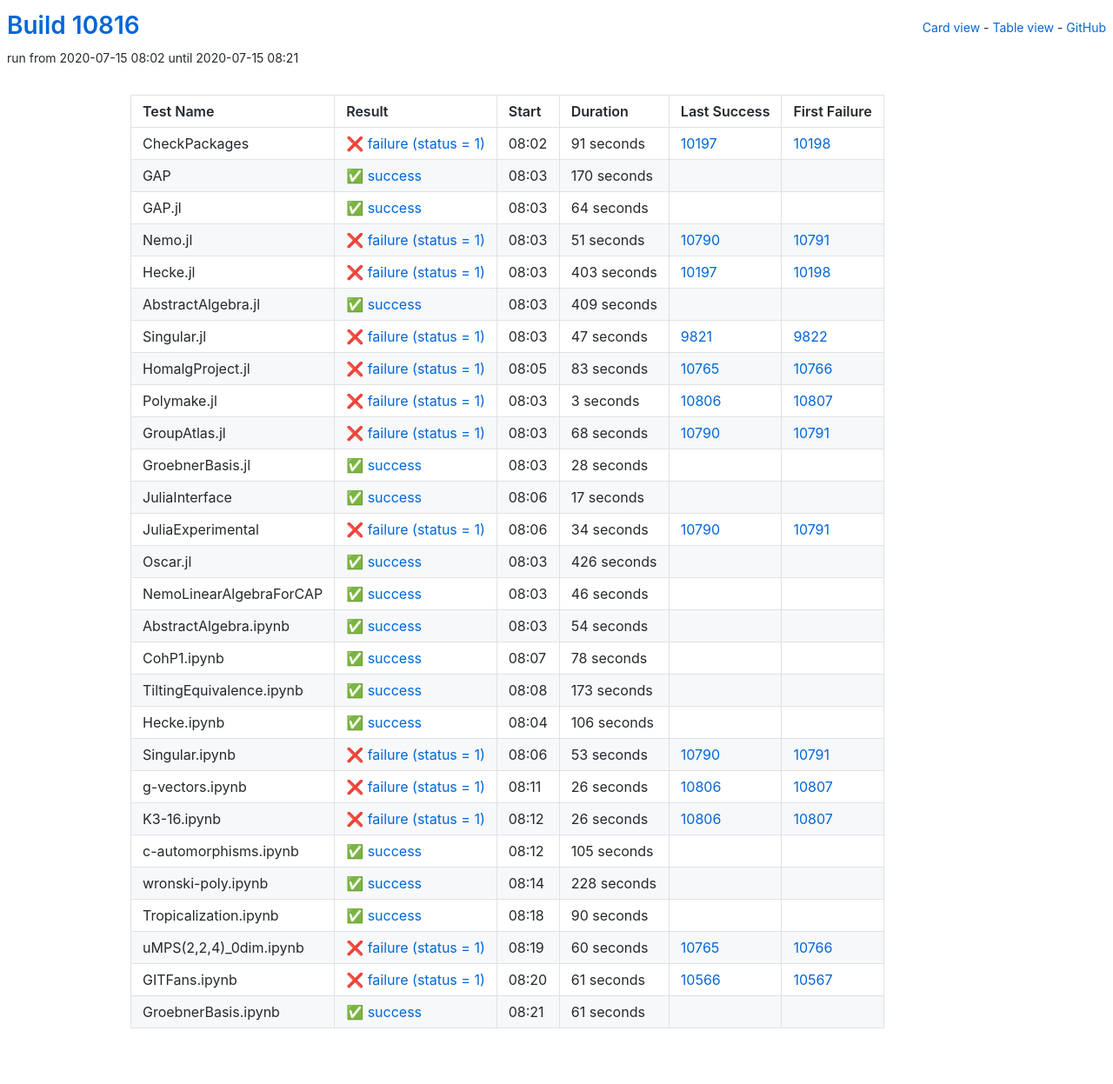
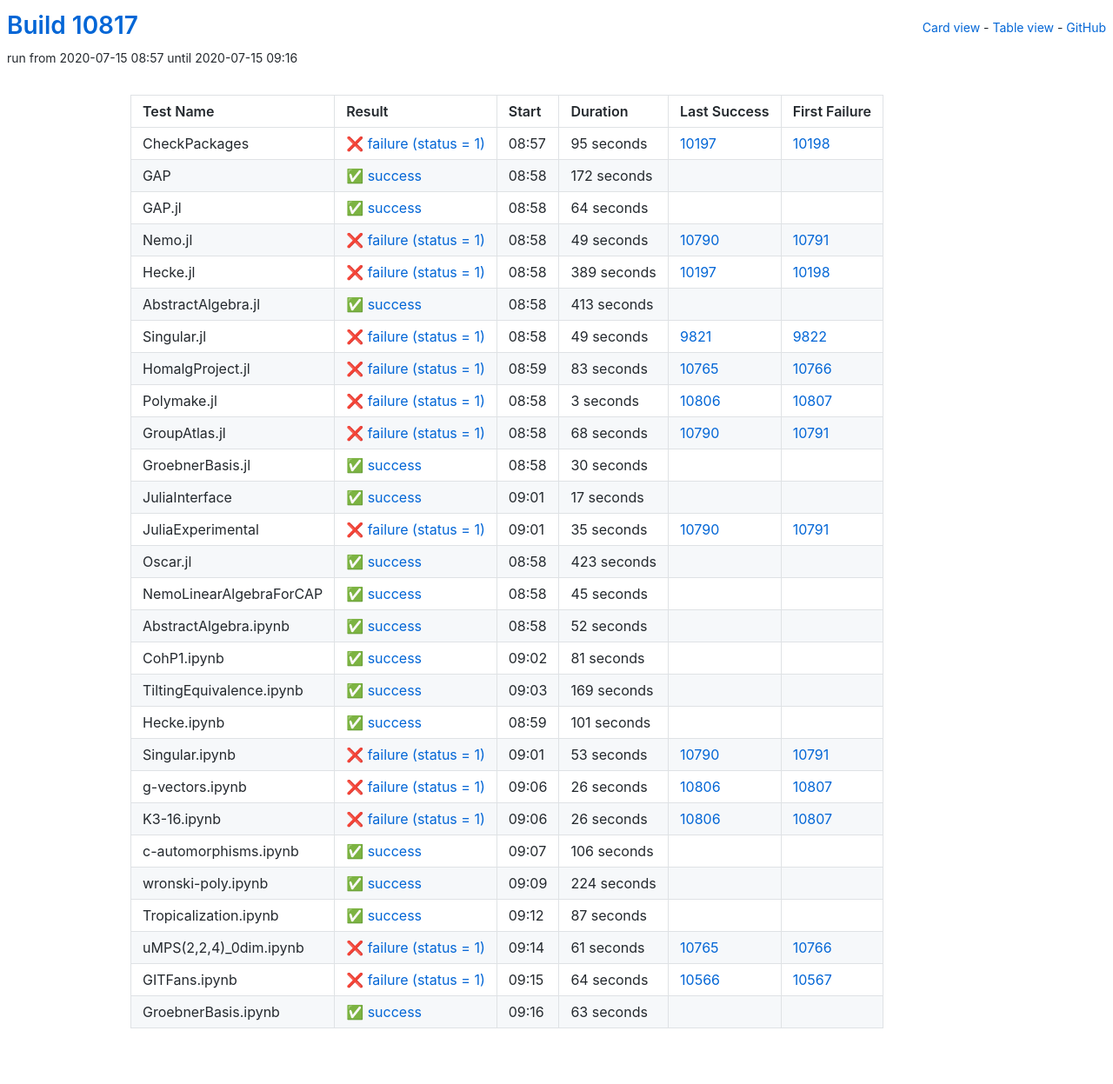
Before and after one commit to oscar-system/oscar-ci-status, a Jekyll site: the page built from table.html, in a window 1280 px wide. Shown: the whole page at 87% size. Built offline with Jekyll 4.4.1, drawn with Linux system fonts in a browser that asks for light colours.

Commit message:
Build #10817

```diff
--- a/_data/ci.yml
+++ b/_data/ci.yml
@@ -1,6 +1,6 @@
 ---
-build: 10816
-build_url: https://oscarci.mathematik.uni-kl.de/job/oscar/10816/
+build: 10817
+build_url: https://oscarci.mathematik.uni-kl.de/job/oscar/10817/
 job: oscar
 organization: oscar-system
 repo: oscar-ci-status
@@ -8,32 +8,32 @@
 tests:
 - name: CheckPackages
   id: checkpackages
-  log: https://oscarci.mathematik.uni-kl.de/job/oscar/10816/artifact/logs/build-10816/CheckPackages.log
-  start: 2020-07-15 08:02
+  log: https://oscarci.mathematik.uni-kl.de/job/oscar/10817/artifact/logs/build-10817/CheckPackages.log
+  start: 2020-07-15 08:57
   success: false
   exitcode: 1
   status: failure
-  duration: 91
+  duration: 95
   last_success: 10197
   last_success_url: https://oscarci.mathematik.uni-kl.de/job/oscar/10197/
   first_failure: 10198
   first_failure_url: https://oscarci.mathematik.uni-kl.de/job/oscar/10198/
 - name: GAP
   id: gap
-  log: https://oscarci.mathematik.uni-kl.de/job/oscar/10816/artifact/logs/build-10816/GAP.log
-  start: 2020-07-15 08:03
+  log: https://oscarci.mathematik.uni-kl.de/job/oscar/10817/artifact/logs/build-10817/GAP.log
+  start: 2020-07-15 08:58
   success: true
   exitcode: 0
   status: success
-  duration: 170
+  duration: 172
   last_success: false
   last_success_url:
   first_failure: false
   first_failure_url:
 - name: GAP.jl
   id: gap-jl
-  log: https://oscarci.mathematik.uni-kl.de/job/oscar/10816/artifact/logs/build-10816/GAP.jl.log
-  start: 2020-07-15 08:03
+  log: https://oscarci.mathematik.uni-kl.de/job/oscar/10817/artifact/logs/build-10817/GAP.jl.log
+  start: 2020-07-15 08:58
   success: true
   exitcode: 0
   status: success
@@ -44,56 +44,56 @@
   first_failure_url:
 - name: Nemo.jl
   id: nemo-jl
-  log: https://oscarci.mathematik.uni-kl.de/job/oscar/10816/artifact/logs/build-10816/Nemo.jl.log
-  start: 2020-07-15 08:03
+  log: https://oscarci.mathematik.uni-kl.de/job/oscar/10817/artifact/logs/build-10817/Nemo.jl.log
+  start: 2020-07-15 08:58
   success: false
   exitcode: 1
   status: failure
-  duration: 51
+  duration: 49
   last_success: 10790
   last_success_url: https://oscarci.mathematik.uni-kl.de/job/oscar/10790/
   first_failure: 10791
   first_failure_url: https://oscarci.mathematik.uni-kl.de/job/oscar/10791/
 - name: Hecke.jl
   id: hecke-jl
-  log: https://oscarci.mathematik.uni-kl.de/job/oscar/10816/artifact/logs/build-10816/Hecke.jl.log
-  start: 2020-07-15 08:03
+  log: https://oscarci.mathematik.uni-kl.de/job/oscar/10817/artifact/logs/build-10817/Hecke.jl.log
+  start: 2020-07-15 08:58
   success: false
   exitcode: 1
   status: failure
-  duration: 403
+  duration: 389
   last_success: 10197
   last_success_url: https://oscarci.mathematik.uni-kl.de/job/oscar/10197/
   first_failure: 10198
   first_failure_url: https://oscarci.mathematik.uni-kl.de/job/oscar/10198/
 - name: AbstractAlgebra.jl
   id: abstractalgebra-jl
-  log: https://oscarci.mathematik.uni-kl.de/job/oscar/10816/artifact/logs/build-10816/AbstractAlgebra.jl.log
-  start: 2020-07-15 08:03
+  log: https://oscarci.mathematik.uni-kl.de/job/oscar/10817/artifact/logs/build-10817/AbstractAlgebra.jl.log
+  start: 2020-07-15 08:58
   success: true
   exitcode: 0
   status: success
-  duration: 409
+  duration: 413
   last_success: false
   last_success_url:
   first_failure: false
   first_failure_url:
 - name: Singular.jl
   id: singular-jl
-  log: https://oscarci.mathematik.uni-kl.de/job/oscar/10816/artifact/logs/build-10816/Singular.jl.log
-  start: 2020-07-15 08:03
+  log: https://oscarci.mathematik.uni-kl.de/job/oscar/10817/artifact/logs/build-10817/Singular.jl.log
+  start: 2020-07-15 08:58
   success: false
   exitcode: 1
   status: failure
-  duration: 47
+  duration: 49
   last_success: 9821
   last_success_url: https://oscarci.mathematik.uni-kl.de/job/oscar/9821/
   first_failure: 9822
   first_failure_url: https://oscarci.mathematik.uni-kl.de/job/oscar/9822/
 - name: HomalgProject.jl
   id: homalgproject-jl
-  log: https://oscarci.mathematik.uni-kl.de/job/oscar/10816/artifact/logs/build-10816/HomalgProject.jl.log
-  start: 2020-07-15 08:05
+  log: https://oscarci.mathematik.uni-kl.de/job/oscar/10817/artifact/logs/build-10817/HomalgProject.jl.log
+  start: 2020-07-15 08:59
   success: false
   exitcode: 1
   status: failure
@@ -104,8 +104,8 @@
   first_failure_url: https://oscarci.mathematik.uni-kl.de/job/oscar/10766/
 - name: Polymake.jl
   id: polymake-jl
-  log: https://oscarci.mathematik.uni-kl.de/job/oscar/10816/artifact/logs/build-10816/Polymake.jl.log
-  start: 2020-07-15 08:03
+  log: https://oscarci.mathematik.uni-kl.de/job/oscar/10817/artifact/logs/build-10817/Polymake.jl.log
+  start: 2020-07-15 08:58
   success: false
   exitcode: 1
   status: failure
@@ -116,8 +116,8 @@
   first_failure_url: https://oscarci.mathematik.uni-kl.de/job/oscar/10807/
 - name: GroupAtlas.jl
   id: groupatlas-jl
-  log: https://oscarci.mathematik.uni-kl.de/job/oscar/10816/artifact/logs/build-10816/GroupAtlas.jl.log
-  start: 2020-07-15 08:03
+  log: https://oscarci.mathematik.uni-kl.de/job/oscar/10817/artifact/logs/build-10817/GroupAtlas.jl.log
+  start: 2020-07-15 08:58
   success: false
   exitcode: 1
   status: failure
@@ -128,20 +128,20 @@
   first_failure_url: https://oscarci.mathematik.uni-kl.de/job/oscar/10791/
 - name: GroebnerBasis.jl
   id: groebnerbasis-jl
-  log: https://oscarci.mathematik.uni-kl.de/job/oscar/10816/artifact/logs/build-10816/GroebnerBasis.jl.log
-  start: 2020-07-15 08:03
+  log: https://oscarci.mathematik.uni-kl.de/job/oscar/10817/artifact/logs/build-10817/GroebnerBasis.jl.log
+  start: 2020-07-15 08:58
   success: true
   exitcode: 0
   status: success
-  duration: 28
+  duration: 30
   last_success: false
   last_success_url:
   first_failure: false
   first_failure_url:
 - name: JuliaInterface
   id: juliainterface
-  log: https://oscarci.mathematik.uni-kl.de/job/oscar/10816/artifact/logs/build-10816/JuliaInterface.log
-  start: 2020-07-15 08:06
+  log: https://oscarci.mathematik.uni-kl.de/job/oscar/10817/artifact/logs/build-10817/JuliaInterface.log
+  start: 2020-07-15 09:01
   success: true
   exitcode: 0
   status: success
@@ -152,92 +152,92 @@
   first_failure_url:
 - name: JuliaExperimental
   id: juliaexperimental
-  log: https://oscarci.mathematik.uni-kl.de/job/oscar/10816/artifact/logs/build-10816/JuliaExperimental.log
-  start: 2020-07-15 08:06
+  log: https://oscarci.mathematik.uni-kl.de/job/oscar/10817/artifact/logs/build-10817/JuliaExperimental.log
+  start: 2020-07-15 09:01
   success: false
   exitcode: 1
   status: failure
-  duration: 34
+  duration: 35
   last_success: 10790
   last_success_url: https://oscarci.mathematik.uni-kl.de/job/oscar/10790/
   first_failure: 10791
   first_failure_url: https://oscarci.mathematik.uni-kl.de/job/oscar/10791/
 - name: Oscar.jl
   id: oscar-jl
-  log: https://oscarci.mathematik.uni-kl.de/job/oscar/10816/artifact/logs/build-10816/Oscar.jl.log
-  start: 2020-07-15 08:03
+  log: https://oscarci.mathematik.uni-kl.de/job/oscar/10817/artifact/logs/build-10817/Oscar.jl.log
+  start: 2020-07-15 08:58
   success: true
   exitcode: 0
   status: success
-  duration: 426
+  duration: 423
   last_success: false
   last_success_url:
   first_failure: false
   first_failure_url:
 - name: NemoLinearAlgebraForCAP
   id: nemolinearalgebraforcap
-  log: https://oscarci.mathematik.uni-kl.de/job/oscar/10816/artifact/logs/build-10816/NemoLinearAlgebraForCAP.log
-  start: 2020-07-15 08:03
+  log: https://oscarci.mathematik.uni-kl.de/job/oscar/10817/artifact/logs/build-10817/NemoLinearAlgebraForCAP.log
+  start: 2020-07-15 08:58
   success: true
   exitcode: 0
   status: success
-  duration: 46
+  duration: 45
   last_success: false
   last_success_url:
   first_failure: false
   first_failure_url:
 - name: AbstractAlgebra.ipynb
   id: abstractalgebra-ipynb
-  log: https://oscarci.mathematik.uni-kl.de/job/oscar/10816/artifact/logs/build-10816/AbstractAlgebra.ipynb.log
-  start: 2020-07-15 08:03
+  log: https://oscarci.mathematik.uni-kl.de/job/oscar/10817/artifact/logs/build-10817/AbstractAlgebra.ipynb.log
+  start: 2020-07-15 08:58
   success: true
   exitcode: 0
   status: success
-  duration: 54
+  duration: 52
   last_success: false
   last_success_url:
   first_failure: false
   first_failure_url:
 - name: CohP1.ipynb
   id: cohp1-ipynb
-  log: https://oscarci.mathematik.uni-kl.de/job/oscar/10816/artifact/logs/build-10816/CohP1.ipynb.log
-  start: 2020-07-15 08:07
+  log: https://oscarci.mathematik.uni-kl.de/job/oscar/10817/artifact/logs/build-10817/CohP1.ipynb.log
+  start: 2020-07-15 09:02
   success: true
   exitcode: 0
   status: success
-  duration: 78
+  duration: 81
   last_success: false
   last_success_url:
   first_failure: false
   first_failure_url:
 - name: TiltingEquivalence.ipynb
   id: tiltingequivalence-ipynb
-  log: https://oscarci.mathematik.uni-kl.de/job/oscar/10816/artifact/logs/build-10816/TiltingEquivalence.ipynb.log
-  start: 2020-07-15 08:08
+  log: https://oscarci.mathematik.uni-kl.de/job/oscar/10817/artifact/logs/build-10817/TiltingEquivalence.ipynb.log
+  start: 2020-07-15 09:03
   success: true
   exitcode: 0
   status: success
-  duration: 173
+  duration: 169
   last_success: false
   last_success_url:
   first_failure: false
   first_failure_url:
 - name: Hecke.ipynb
   id: hecke-ipynb
-  log: https://oscarci.mathematik.uni-kl.de/job/oscar/10816/artifact/logs/build-10816/Hecke.ipynb.log
-  start: 2020-07-15 08:04
+  log: https://oscarci.mathematik.uni-kl.de/job/oscar/10817/artifact/logs/build-10817/Hecke.ipynb.log
+  start: 2020-07-15 08:59
   success: true
   exitcode: 0
   status: success
-  duration: 106
+  duration: 101
   last_success: false
   last_success_url:
   first_failure: false
   first_failure_url:
 - name: Singular.ipynb
   id: singular-ipynb
-  log: https://oscarci.mathematik.uni-kl.de/job/oscar/10816/artifact/logs/build-10816/Singular.ipynb.log
-  start: 2020-07-15 08:06
+  log: https://oscarci.mathematik.uni-kl.de/job/oscar/10817/artifact/logs/build-10817/Singular.ipynb.log
+  start: 2020-07-15 09:01
   success: false
   exitcode: 1
   status: failure
@@ -248,8 +248,8 @@
   first_failure_url: https://oscarci.mathematik.uni-kl.de/job/oscar/10791/
 - name: g-vectors.ipynb
   id: g-vectors-ipynb
-  log: https://oscarci.mathematik.uni-kl.de/job/oscar/10816/artifact/logs/build-10816/g-vectors.ipynb.log
-  start: 2020-07-15 08:11
+  log: https://oscarci.mathematik.uni-kl.de/job/oscar/10817/artifact/logs/build-10817/g-vectors.ipynb.log
+  start: 2020-07-15 09:06
   success: false
   exitcode: 1
   status: failure
@@ -260,8 +260,8 @@
   first_failure_url: https://oscarci.mathematik.uni-kl.de/job/oscar/10807/
 - name: K3-16.ipynb
   id: k3-16-ipynb
-  log: https://oscarci.mathematik.uni-kl.de/job/oscar/10816/artifact/logs/build-10816/K3-16.ipynb.log
-  start: 2020-07-15 08:12
+  log: https://oscarci.mathematik.uni-kl.de/job/oscar/10817/artifact/logs/build-10817/K3-16.ipynb.log
+  start: 2020-07-15 09:06
   success: false
   exitcode: 1
   status: failure
@@ -272,72 +272,72 @@
   first_failure_url: https://oscarci.mathematik.uni-kl.de/job/oscar/10807/
 - name: c-automorphisms.ipynb
   id: c-automorphisms-ipynb
-  log: https://oscarci.mathematik.uni-kl.de/job/oscar/10816/artifact/logs/build-10816/c-automorphisms.ipynb.log
-  start: 2020-07-15 08:12
+  log: https://oscarci.mathematik.uni-kl.de/job/oscar/10817/artifact/logs/build-10817/c-automorphisms.ipynb.log
+  start: 2020-07-15 09:07
   success: true
   exitcode: 0
   status: success
-  duration: 105
+  duration: 106
   last_success: false
   last_success_url:
   first_failure: false
   first_failure_url:
 - name: wronski-poly.ipynb
   id: wronski-poly-ipynb
-  log: https://oscarci.mathematik.uni-kl.de/job/oscar/10816/artifact/logs/build-10816/wronski-poly.ipynb.log
-  start: 2020-07-15 08:14
+  log: https://oscarci.mathematik.uni-kl.de/job/oscar/10817/artifact/logs/build-10817/wronski-poly.ipynb.log
+  start: 2020-07-15 09:09
   success: true
   exitcode: 0
   status: success
-  duration: 228
+  duration: 224
   last_success: false
   last_success_url:
   first_failure: false
   first_failure_url:
 - name: Tropicalization.ipynb
   id: tropicalization-ipynb
-  log: https://oscarci.mathematik.uni-kl.de/job/oscar/10816/artifact/logs/build-10816/Tropicalization.ipynb.log
-  start: 2020-07-15 08:18
+  log: https://oscarci.mathematik.uni-kl.de/job/oscar/10817/artifact/logs/build-10817/Tropicalization.ipynb.log
+  start: 2020-07-15 09:12
   success: true
   exitcode: 0
   status: success
-  duration: 90
+  duration: 87
   last_success: false
   last_success_url:
   first_failure: false
   first_failure_url:
 - name: uMPS(2,2,4)_0dim.ipynb
   id: umps-2-2-4-0dim-ipynb
-  log: https://oscarci.mathematik.uni-kl.de/job/oscar/10816/artifact/logs/build-10816/uMPS-2-2-4-_0dim.ipynb.log
-  start: 2020-07-15 08:19
+  log: https://oscarci.mathematik.uni-kl.de/job/oscar/10817/artifact/logs/build-10817/uMPS-2-2-4-_0dim.ipynb.log
+  start: 2020-07-15 09:14
   success: false
   exitcode: 1
   status: failure
-  duration: 60
+  duration: 61
   last_success: 10765
   last_success_url: https://oscarci.mathematik.uni-kl.de/job/oscar/10765/
   first_failure: 10766
   first_failure_url: https://oscarci.mathematik.uni-kl.de/job/oscar/10766/
 - name: GITFans.ipynb
   id: gitfans-ipynb
-  log: https://oscarci.mathematik.uni-kl.de/job/oscar/10816/artifact/logs/build-10816/GITFans.ipynb.log
-  start: 2020-07-15 08:20
+  log: https://oscarci.mathematik.uni-kl.de/job/oscar/10817/artifact/logs/build-10817/GITFans.ipynb.log
+  start: 2020-07-15 09:15
   success: false
   exitcode: 1
   status: failure
-  duration: 61
+  duration: 64
   last_success: 10566
   last_success_url: https://oscarci.mathematik.uni-kl.de/job/oscar/10566/
   first_failure: 10567
   first_failure_url: https://oscarci.mathematik.uni-kl.de/job/oscar/10567/
 - name: GroebnerBasis.ipynb
   id: groebnerbasis-ipynb
-  log: https://oscarci.mathematik.uni-kl.de/job/oscar/10816/artifact/logs/build-10816/GroebnerBasis.ipynb.log
-  start: 2020-07-15 08:21
+  log: https://oscarci.mathematik.uni-kl.de/job/oscar/10817/artifact/logs/build-10817/GroebnerBasis.ipynb.log
+  start: 2020-07-15 09:16
   success: true
   exitcode: 0
   status: success
-  duration: 61
+  duration: 63
   last_success: false
   last_success_url:
   first_failure: false
```
Also changed, not shown: README.md.
